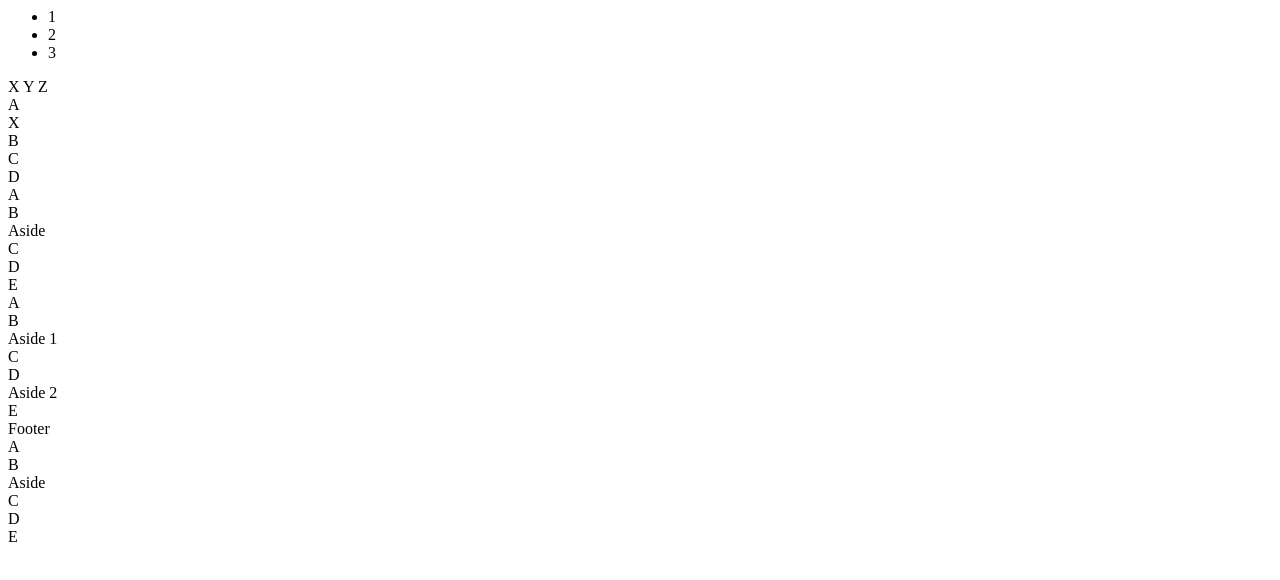
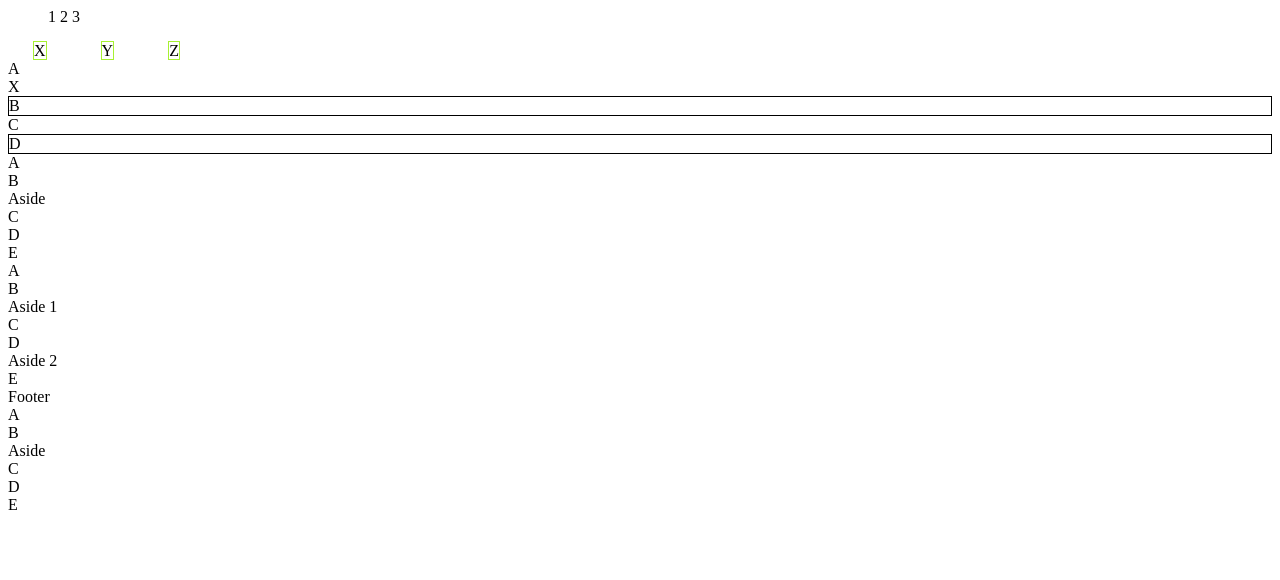
Before and after one commit to benConner/CSS-pseudo-class, a plain HTML site: page index.html in a window 1280 px wide. Drawn offline with Linux system fonts and the light colour scheme.

Commit message:
style to .n-child, .inline, and .block

```diff
--- a/index.html
+++ b/index.html
@@ -1,3 +1,4 @@
+<link rel="stylesheet" type="text/css" href="pseudo-class.css">
 <ul class="top">
   <li class="block">1</li>
   <li class="block">2</li>
--- a/pseudo-class.css
+++ b/pseudo-class.css
@@ -0,0 +1,11 @@
+.block {
+	list-style: none;
+	display: inline;
+}
+.inline{
+	margin: 25px;
+	border: 1px solid #a7f132;
+}
+.n-child section:nth-child(2n+3){
+	border: 1px solid #000;
+}
```
